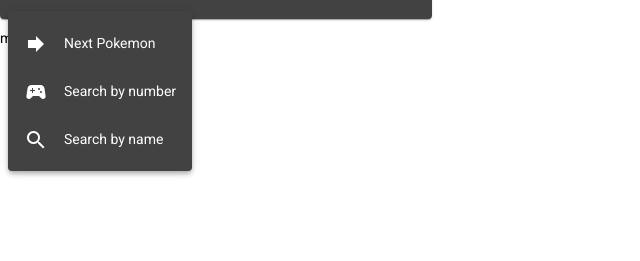
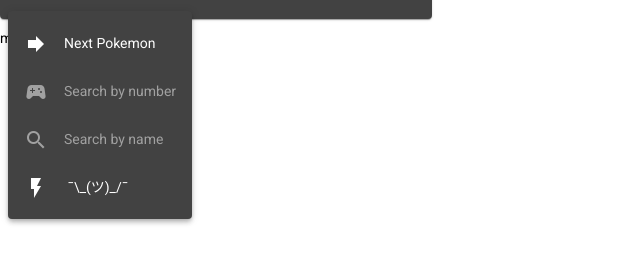
Before and after one commit to juliorenanp/pokedex, an Angular app in the folder SPA/pokedex/: page / in a window 1280 px wide. Both pictures are taken after a click on the button "videogame_asset". Shown: the part 129-390 px from the top of the page, without its empty margins (0-640 px from the left). Built offline with nearby package versions, Linux system fonts and the light colour scheme; no server answers.

Commit message:
fix: Create a new methood for random pokemon

```diff
--- a/SPA/pokedex/src/app/app.module.ts
+++ b/SPA/pokedex/src/app/app.module.ts
@@ -10,6 +10,7 @@
 import {MatIconModule} from '@angular/material/icon';
 import {MatMenuModule} from '@angular/material/menu';
 import {MatTooltipModule} from '@angular/material/tooltip';
+import {MatDialogModule} from '@angular/material/dialog';
 
 import { AppComponent } from './app.component';
 import { HeaderComponent } from './header/header.component';
@@ -36,7 +37,8 @@
     MatChipsModule,
     MatMenuModule,
     MatIconModule,
-    MatTooltipModule
+    MatTooltipModule,
+    MatDialogModule
   ],
   providers: [],
   bootstrap: [AppComponent]
--- a/SPA/pokedex/src/app/pokemon/pokemon.component.html
+++ b/SPA/pokedex/src/app/pokemon/pokemon.component.html
@@ -25,7 +25,6 @@
     </p>
   </mat-card-content>
   <mat-card-actions>
-
     <button mat-icon-button [matMenuTriggerFor]="aboveMenu" matTooltip="Menu" [matTooltipPosition]="'right'"
       matTooltipHideDelay="1000">
       <mat-icon>videogame_asset</mat-icon>
@@ -33,18 +32,20 @@
     <mat-menu #aboveMenu="matMenu" yPosition="above">
       <button mat-menu-item (click)="getNextPokemon()">
         <mat-icon>forward</mat-icon>
-        <span >Next Pokemon</span>
+        <span>Next Pokemon</span>
       </button>
-      <button mat-menu-item>
+      <button mat-menu-item disabled>
         <mat-icon>sports_esports</mat-icon>
         <span>Search by number</span>
       </button>
-      <button mat-menu-item>
+      <button mat-menu-item disabled>
         <mat-icon>search</mat-icon>
         <span>Search by name</span>
       </button>
+      <button mat-menu-item (click)="getRandomPokemon()">
+        <mat-icon>flash_on</mat-icon>
+        <span> ¯\_(ツ)_/¯ </span>
+      </button>
     </mat-menu>
-
-
   </mat-card-actions>
 </mat-card>
--- a/SPA/pokedex/src/app/pokemon/pokemon.component.ts
+++ b/SPA/pokedex/src/app/pokemon/pokemon.component.ts
@@ -6,6 +6,7 @@
 import { tap, delay, take } from 'rxjs/operators';
 import { map } from "rxjs/operators";
 import { Pokemon } from '../shared/pokemon';
+import { MatDialogModule } from '@angular/material/dialog';
 
 @Component({
   selector: 'app-pokemon',
@@ -23,16 +24,22 @@
   pokemonPhoto: string;
   pokemonUrl: string;
 
-  constructor(private service: PokemonService, private http: HttpClient) {
+  constructor(private service: PokemonService, private http: HttpClient, public dialog:MatDialogModule) {
   }
 
   ngOnInit(): void {
 
+    this.getRandomPokemon();
+
+    //this.test =  this.service.first().subscribe();
+
+  }
+
+  getRandomPokemon(){
+
     let number = Math.floor(Math.random() * 800);
 
     this.getPokemon(number);
-
-    //this.test =  this.service.first().subscribe();
 
   }
 
--- a/SPA/pokedex/src/environments/environment.ts
+++ b/SPA/pokedex/src/environments/environment.ts
@@ -4,7 +4,6 @@
 
 export const environment = {
   production: false,
-  // API: 'https://pokeapi.co/api/v2/',
   API: 'https://cors-anywhere.herokuapp.com/http://pokeapi.co/api/v2/',
   // API: 'https://cors-anywhere.herokuapp.com/http://pokeapi.co/api/v2/pokemon',
 };
```
